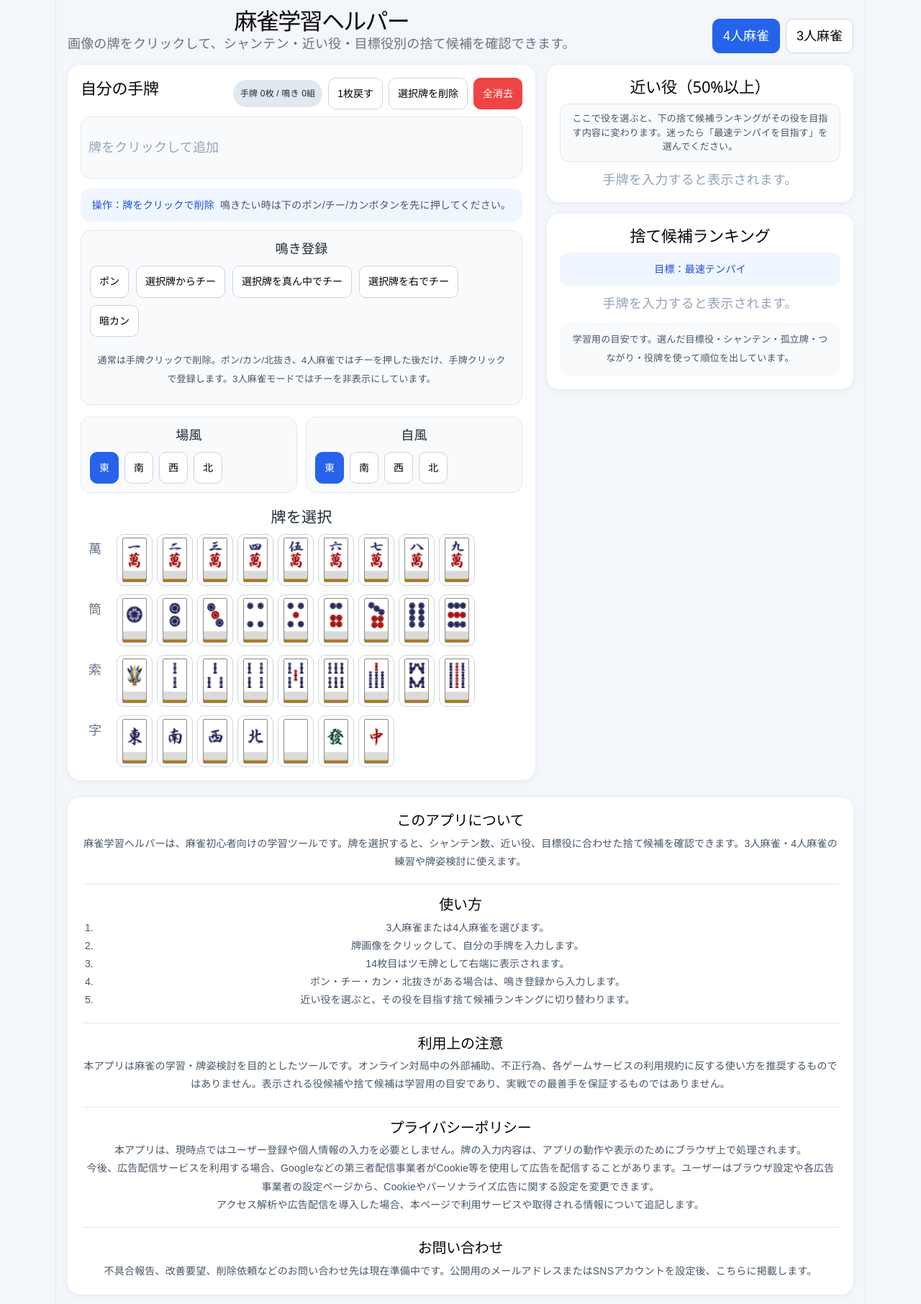
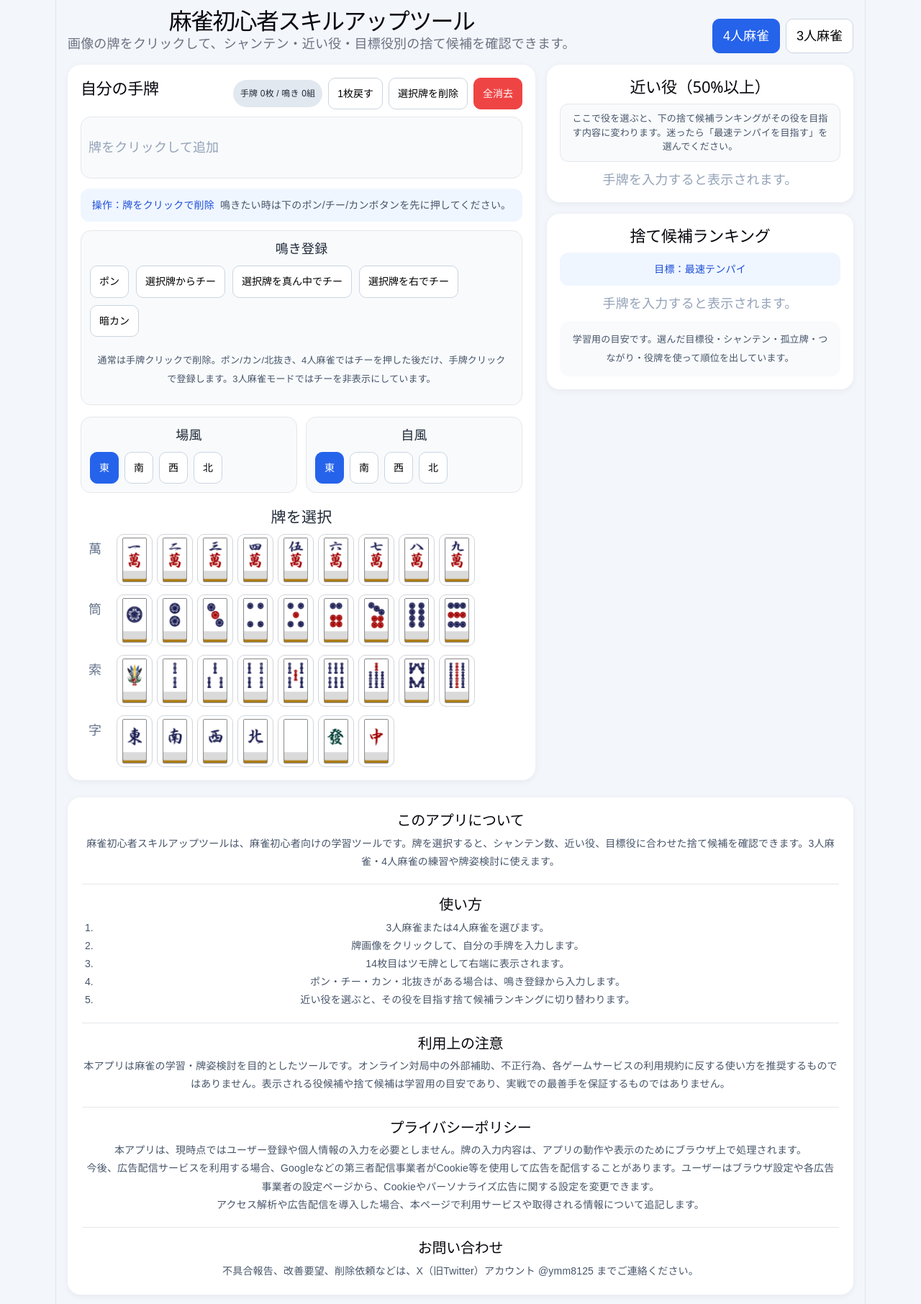
Before and after one commit to YMM0808/mahjong-helper, a React (Vite) app: page / in a window 1280 px wide. Shown: the top 1812 px of the page at 72% size. Built offline with nearby package versions, Linux system fonts and the light colour scheme.

Commit message:
update title and contact

```diff
--- a/src/App.jsx
+++ b/src/App.jsx
@@ -472,7 +472,7 @@ function App() {
 
   return (
     <div className="app"><style>{styles}</style><div className="container">
-      <div className="header"><div><h1>麻雀学習ヘルパー</h1><p>画像の牌をクリックして、シャンテン・近い役・目標役別の捨て候補を確認できます。</p></div><div className="mode-switch"><button className={mode === "4p" ? "mode-btn active" : "mode-btn"} onClick={() => changeMode("4p")}>4人麻雀</button><button className={mode === "3p" ? "mode-btn active" : "mode-btn"} onClick={() => changeMode("3p")}>3人麻雀</button></div></div>
+      <div className="header"><div><h1>麻雀初心者スキルアップツール</h1><p>画像の牌をクリックして、シャンテン・近い役・目標役別の捨て候補を確認できます。</p></div><div className="mode-switch"><button className={mode === "4p" ? "mode-btn active" : "mode-btn"} onClick={() => changeMode("4p")}>4人麻雀</button><button className={mode === "3p" ? "mode-btn active" : "mode-btn"} onClick={() => changeMode("3p")}>3人麻雀</button></div></div>
       <div className="grid-main">
         <div className="card">
           <div className="card-header"><div className="title-with-shanten"><h2>自分の手牌</h2>{shanten && <span className="shanten-badge">{shanten.min <= -1 ? "アガリ" : shanten.min === 0 ? "テンパイ" : `${shanten.min}シャンテン`}</span>}</div><div className="inline-buttons"><span className="badge">手牌 {hand.length}枚 / 鳴き {melds.length}組</span><button className="small-btn" onClick={removeLast}>1枚戻す</button><button className="small-btn" onClick={removeSelected}>選択牌を削除</button><button className="small-btn danger" onClick={clearAll}>全消去</button></div></div>
@@ -510,7 +510,7 @@ function App() {
         <section>
           <h2>このアプリについて</h2>
           <p>
-            麻雀学習ヘルパーは、麻雀初心者向けの学習ツールです。牌を選択すると、シャンテン数、近い役、目標役に合わせた捨て候補を確認できます。3人麻雀・4人麻雀の練習や牌姿検討に使えます。
+            麻雀初心者スキルアップツールは、麻雀初心者向けの学習ツールです。牌を選択すると、シャンテン数、近い役、目標役に合わせた捨て候補を確認できます。3人麻雀・4人麻雀の練習や牌姿検討に使えます。
           </p>
         </section>
 
@@ -548,7 +548,7 @@ function App() {
         <section>
           <h2>お問い合わせ</h2>
           <p>
-            不具合報告、改善要望、削除依頼などのお問い合わせ先は現在準備中です。公開用のメールアドレスまたはSNSアカウントを設定後、こちらに掲載します。
+            不具合報告、改善要望、削除依頼などは、X（旧Twitter）アカウント @ymm8125 までご連絡ください。
           </p>
         </section>
       </footer>
```
